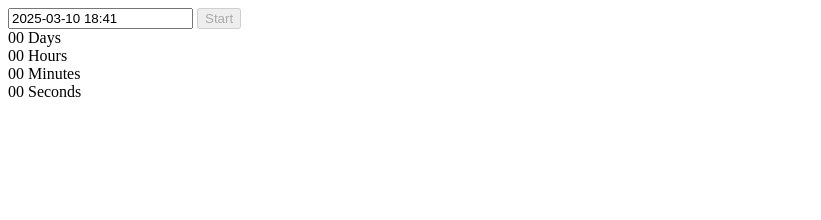
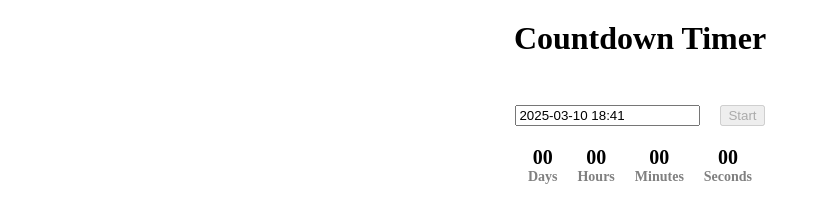
Before and after one commit to AndyGrigs/goit-advancedjs-hw-02, a website built with Vite: page src/1-timer.html in a window 1280 px wide. Shown: the whole page, without its empty margins (0-821 px from the left). Built offline with nearby package versions, Linux system fonts and the light colour scheme.

Commit message:
timer styling

```diff
--- a/src/1-timer.html
+++ b/src/1-timer.html
@@ -1,15 +1,17 @@
 <!DOCTYPE html>
 <html lang="en">
   <head>
-    <meta charset="UTF-8">
-    <meta name="viewport" content="width=device-width, initial-scale=1.0">
+    <meta charset="UTF-8" />
+    <meta name="viewport" content="width=device-width, initial-scale=1.0" />
     <title>Countdown Timer</title>
-    <link rel="stylesheet" href="styles.css">
+    <link rel="stylesheet" href="./css/timer.css" />
   </head>
   <body>
+    <h1>Countdown Timer</h1>
+    <div class="controls">
       <input type="text" id="datetime-picker" />
       <button type="button" data-start disabled>Start</button>
-
+    </div>
     <div class="timer">
       <div class="field">
         <span class="value" data-days>00</span>
--- a/src/css/styles.css
+++ b/src/css/styles.css
@@ -8,8 +8,10 @@
 @import url('./reset.css');
 
 body {
-  background-color: #d4d4d4;
-  font-family: 'Gill Sans', 'Gill Sans MT', Calibri, 'Trebuchet MS', sans-serif;
+  background-color: #ededed;
+  font-family: 'Arial', sans-serif;
+  font-size: 16px;
+  line-height: 1.5;
 }
 
 h1 {
--- /dev/null
+++ b/src/css/timer.css
@@ -0,0 +1,34 @@
+h1 {
+    text-align: center;
+    margin: 20px auto;
+    font-size: 2em;
+}
+
+.controls {
+    font-size: inherit;
+    display: flex;
+    justify-content: center;
+    gap: 20px;
+    margin-top: 3em;
+}
+
+.timer {
+    font-size: inherit;
+    display: flex;
+    justify-content: center;
+    gap: 20px;
+    margin-top: 20px;
+}
+
+.field {
+    display: flex;
+    flex-direction: column;
+    align-items: center;
+    font-size: 20px;
+    font-weight: bold;
+}
+
+.label {
+    font-size: 14px;
+    color: gray;
+}
```
Also changed, not shown: src/2-snackbar.html (+1 -1 lines). Lines whose indentation alone changed are shown as unchanged.
